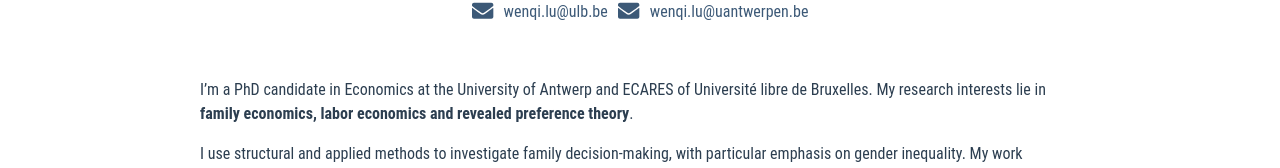
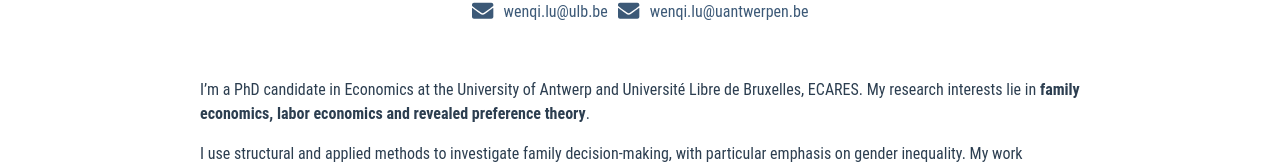
Before and after one commit to Wenqi-Lu/wenqi-lu.github.io, a Vue app: page / in a window 1280 px wide. Shown: the part 465-633 px from the top of the page. Built offline with nearby package versions, Linux system fonts and the light colour scheme.

Commit message:
docs(Home): rephrase Intro

```diff
--- a/src/views/Home.vue
+++ b/src/views/Home.vue
@@ -1,7 +1,7 @@
 <template>
   <div class="home">
     <p>
-      I’m a PhD candidate in Economics at the University of Antwerp and ECARES of Université libre de Bruxelles.
+      I’m a PhD candidate in Economics at the University of Antwerp and Université Libre de Bruxelles, ECARES.
       My research interests lie in <strong>family economics, labor economics and revealed preference theory</strong>.
     </p>
     <p>
```
